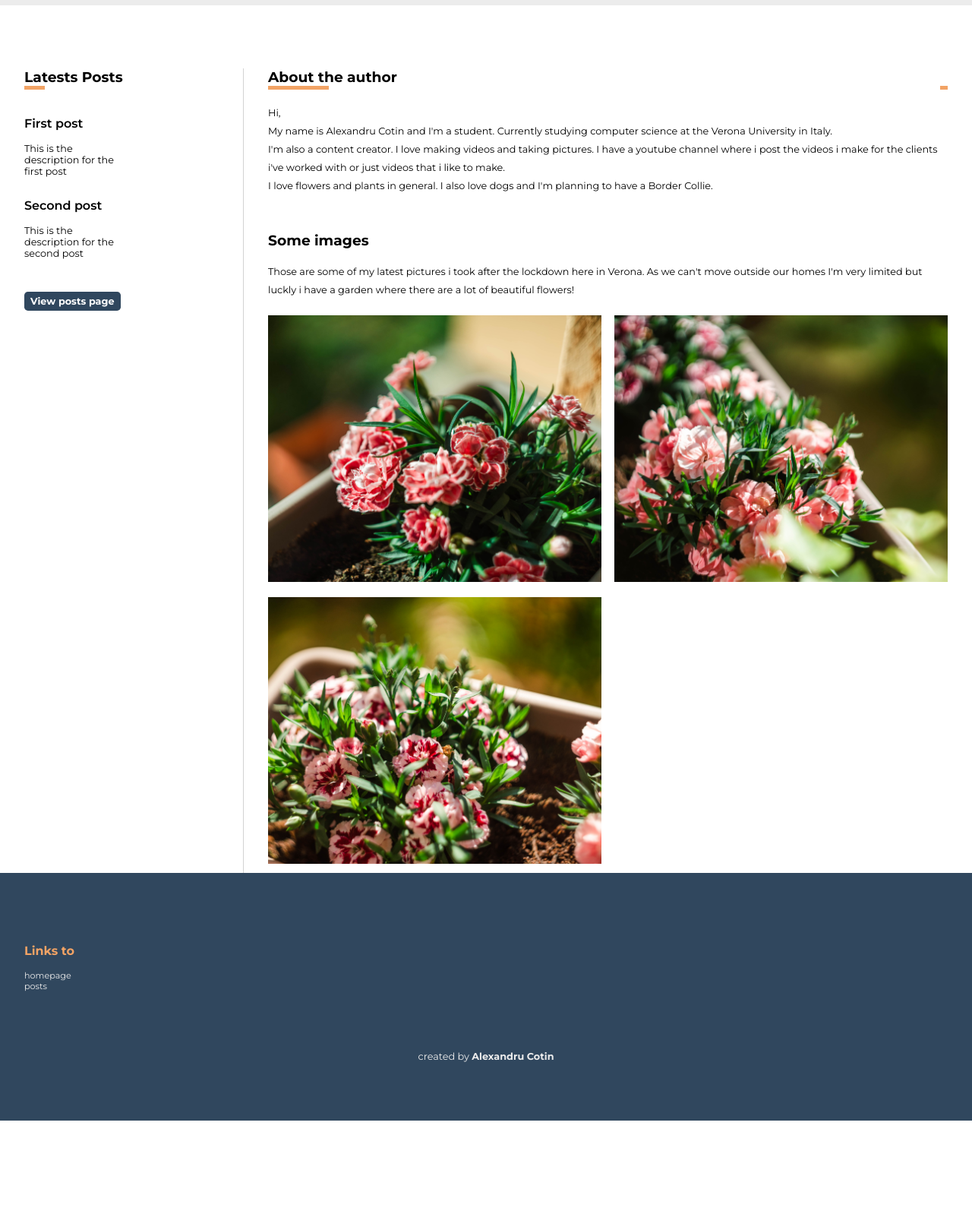
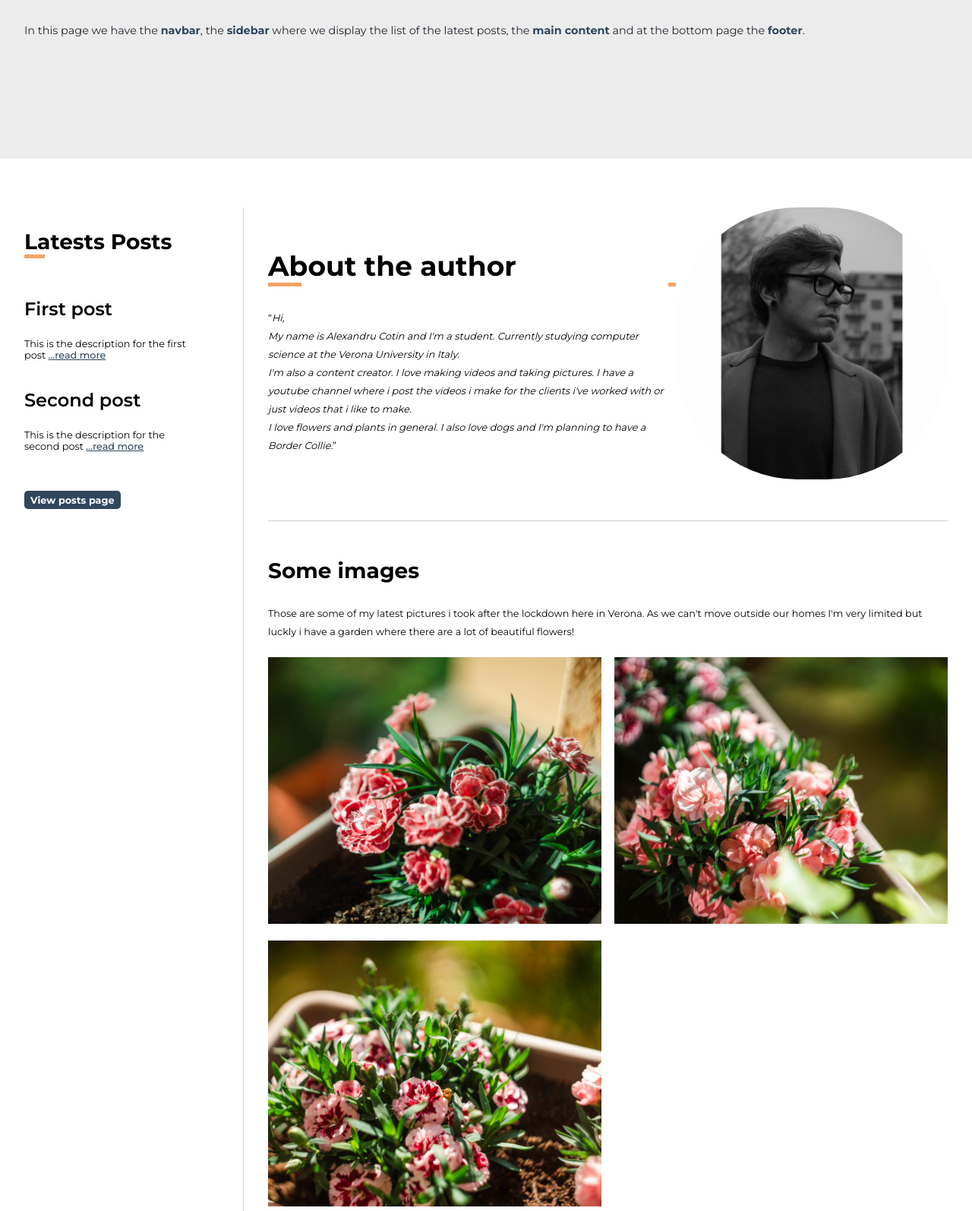
Before and after one commit to alexandrucotin/blog, a plain HTML site: page index.html in a window 1280 px wide. Shown: the part 482-2076 px from the top of the page at 76% size. Before the commit the page ends 1957 px from the top, so only its background shows below. Drawn offline with Linux system fonts and the light colour scheme.

Commit message:
added avatar

```diff
--- a/css/footer.css
+++ b/css/footer.css
@@ -16,11 +16,17 @@
 
 .links {
   display: flex;
+  justify-content: space-around;
+}
+
+.links-list {
+  text-align: center;
+  display: flex;
   flex-direction: column;
 }
 
 .links-title {
-  font-size: 0.8rem;
+  font-size: 0.9rem;
   font-weight: bold;
   color: #f2a365;
 }
@@ -28,7 +34,8 @@
 .footer-link {
   text-decoration: none;
   color: #ececec;
-  font-size: 0.6rem;
+  margin: 0.1rem 0;
+  font-size: 0.7rem;
 }
 
 .created-by {
@@ -37,6 +44,9 @@
 }
 
 @media (min-width: 600px) and (max-width: 900px) {
+  .links {
+    padding: 0.7rem;
+  }
   .links-title {
     font-size: 1rem;
   }
@@ -47,19 +57,25 @@
 
   .created-by {
     font-size: 0.8rem;
+    padding: 2rem;
   }
 }
 
 @media (min-width: 901px) {
+  .links {
+    padding: 0.7rem;
+  }
+
   .links-title {
-    font-size: 1rem;
+    font-size: 1.1rem;
   }
 
   .footer-link {
-    font-size: 0.7rem;
+    font-size: 0.8rem;
   }
 
   .created-by {
     font-size: 0.8rem;
+    padding: 2rem;
   }
 }
--- a/css/homepage/latestPosts.css
+++ b/css/homepage/latestPosts.css
@@ -36,6 +36,12 @@
   position: relative;
 }
 
+.read-more{
+  color: #30475e;
+  text-decoration: underline;
+  font-weight: 500;
+}
+
 .mask-white {
   position: absolute;
   bottom: -6px;
@@ -65,11 +71,18 @@
   .latest-posts-container {
     justify-content: unset;
     padding: 0 1rem 0 2rem;
+    height: auto;
+    position: sticky;
+    top: 4rem;
   }
 
   .posts-list {
     display: flex;
     flex-direction: column;
+  }
+
+  .single-post-container{
+    width: 90%;
   }
 }
 
@@ -80,10 +93,17 @@
   .latest-posts-container {
     justify-content: unset;
     padding: 0 1rem 0 2rem;
+    height: auto;
+    position: sticky;
+    top: 4rem;
   }
 
   .posts-list {
     display: flex;
     flex-direction: column;
   }
+
+  .single-post-container{
+    width: 80%;
+  }
 }
--- a/css/homepage/mainContent.css
+++ b/css/homepage/mainContent.css
@@ -8,6 +8,30 @@
 .main-content-container {
   padding: 0 2rem;
   margin: 4rem 0;
+}
+
+/* author section */
+
+.author{
+  display: flex;
+  flex-direction: column-reverse;
+  padding-bottom: 3rem;
+  border-bottom: 1px solid lightgrey;
+  align-items: center;
+}
+
+.avatar{
+  width: 50%;
+}
+
+.avatar img {
+  max-width: 100%;
+  border-radius: 10rem;
+}
+
+.author-bio{
+  width: 70%;
+  text-align: center;
 }
 
 .main-content-title {
@@ -58,6 +82,25 @@
     border-left: 1px solid lightgrey;
   }
 
+  .author{
+    flex-direction: row;
+    justify-content: space-around;
+  }
+
+  .avatar{
+    width: 40%;
+  }
+
+  .avatar img {
+    max-width: 100%;
+    border-radius: 10rem;
+  }
+
+  .author-bio{
+    width: 60%;
+    text-align: unset;
+  }
+
   .imgs-container {
     flex-direction: row;
     justify-content: space-between;
@@ -83,11 +126,32 @@
     background-color: white;
     margin-top: 4rem;
   }
+
   .main-content-container {
     padding: 0 2rem 0 2rem;
     margin: 0;
     border-left: 1px solid lightgrey;
   }
+
+  .author{
+    flex-direction: row;
+    justify-content: space-around;
+  }
+
+  .avatar{
+    width: 40%;
+  }
+
+  .avatar img {
+    max-width: 100%;
+    border-radius: 10rem;
+  }
+
+  .author-bio{
+    width: 60%;
+    text-align: unset;
+  }
+
   .imgs-container {
     flex-direction: row;
     justify-content: space-between;
--- a/css/index.css
+++ b/css/index.css
@@ -1,4 +1,3 @@
-
 body {
   font-size: 16px;
   font-family: "Montserrat", sans-serif;
@@ -6,7 +5,7 @@ body {
   overflow-x: hidden;
 }
 
-a{
+a {
   text-decoration: none;
   color: black;
 }
@@ -19,9 +18,9 @@ a{
   grid-template-areas:
     "navbar"
     "header"
-    "header"
     "latest"
     "latest"
+    "main"
     "main"
     "main"
     "main"
@@ -52,7 +51,7 @@ a{
   margin-right: 1.5rem;
 }
 
-@media (min-width: 600px) and (max-width: 900px){
+@media (min-width: 600px) and (max-width: 900px) {
   .container {
     display: grid;
     grid-template-columns: repeat(4, 1fr);
@@ -61,6 +60,29 @@ a{
       "navbar navbar navbar navbar"
       "header header header header"
       "header header header header"
+      "latest main main main"
+      "latest main main main"
+      "latest main main main"
+      "latest main main main"
+      "latest main main main"
+      "latest main main main"
+      "latest main main main"
+      "latest main main main"
+      "footer footer footer footer";
+  }
+}
+
+@media (min-width: 901px) {
+  body {
+    font-size: 24px;
+  }
+  .container {
+    display: grid;
+    grid-template-columns: repeat(4, 1fr);
+    grid-template-rows: repeat(12, 1fr);
+    grid-template-areas:
+      "navbar navbar navbar navbar"
+      "header header header header"
       "header header header header"
       "latest main main main"
       "latest main main main"
@@ -68,28 +90,8 @@ a{
       "latest main main main"
       "latest main main main"
       "latest main main main"
-      "footer footer footer footer"
+      "latest main main main"
+      "latest main main main"
       "footer footer footer footer";
   }
 }
-
-@media (min-width: 901px) {
-  .container {
-    display: grid;
-    grid-template-columns: repeat(4, 1fr);
-    grid-template-rows: repeat(12, 1fr);
-    grid-template-areas:
-    "navbar navbar navbar navbar"
-    "header header header header"
-    "header header header header"
-    "latest main main main"
-    "latest main main main"
-    "latest main main main"
-    "latest main main main"
-    "latest main main main"
-    "latest main main main"
-    "latest main main main"
-    "footer footer footer footer"
-    "footer footer footer footer";
-  }
-}
--- a/index.html
+++ b/index.html
@@ -51,33 +51,40 @@
           <div class="single-post-container">
             <p class="post-title">First post</p>
             <p class="post-description">
-            This is the description for the first post
+              This is the description for the first post <a class="read-more" href="./pages/post.html">...read more</a>
             </p>
           </div>
           <div class="single-post-container">
             <p class="post-title">Second post</p>
             <p class="post-description">
-            This is the description for the second post
+              This is the description for the second post <a class="read-more" href="./pages/post.html">...read more</a>
             </p>
           </div>
         </div>
         <div class="button-container">
-        <a class="button-posts" href="./pages/post.html">View posts page</a>
+          <a class="button-posts" href="./pages/postsList.html">View posts page</a>
         </div>
       </div>
     </section>
     <section class="main-content">
       <div class="main-content-container">
-      <h3 class="main-content-title">
+        <div class="author">
+          <div class="author-bio">
+            <h1 class="main-content-title">
               <div class="mask-grey"></div>About the author
-      </h3>
+            </h1>
             <p class="main-content-description">
-        Hi,</br>
+              <q><i>Hi,</br>
               My name is Alexandru Cotin and I'm a student. Currently studying computer science at the Verona University in Italy.
               </br> I'm also a content creator. I love making videos and taking pictures. I have a youtube channel where i post the videos
               i make for the clients i've worked with or just videos that i like to make.
-      </br> I love flowers and plants in general. I also love dogs and I'm planning to have a Border Collie.
+            </br> I love flowers and plants in general. I also love dogs and I'm planning to have a Border Collie.</i></q>
             </p>
+          </div>
+          <div class="avatar">
+            <img src="./imgs/me.jpg" alt="image of Alexandru Cotin">
+          </div>
+        </div>
         <h3 class="img-title">Some images</h3>
         <p class="main-content-description">
           Those are some of my latest pictures i took after the lockdown here in Verona. As we can't move outside our homes I'm very limited
@@ -96,14 +103,21 @@
         </div>
       </div>
     </section>
-
-
     <footer class="footer">
       <div class="footer-container">
         <div class="links">
-        <p class="links-title">Links to</p>
-        <a class="footer-link" href="/">homepage</a>
-        <a class="footer-link" href="./pages/postsList.html">posts</a>
+          <div class="links-list">
+            <p class="links-title">pages</p>
+            <a class="footer-link" href="/">Homepage</a>
+            <a class="footer-link" href="./pages/postsList.html">Posts list</a>
+          </div>
+          <div class="links-list">
+            <p class="links-title">posts</p>
+            <a class="footer-link" href="./pages/post.html">First post</a>
+            <a class="footer-link" href="./pages/postsList.html">Second post</a>
+            <a class="footer-link" href="./pages/postsList.html">Third post</a>
+            <a class="footer-link" href="./pages/postsList.html">Fourth post</a>
+          </div>
         </div>
         <div class="created-by">
           created by <b>Alexandru Cotin</b>
@@ -111,5 +125,4 @@
       </div>
     </footer>
   </body>
-
 </html>
```
Also changed, not shown: imgs/me.jpg (added), 1 other file. Lines whose indentation alone changed are shown as unchanged.
